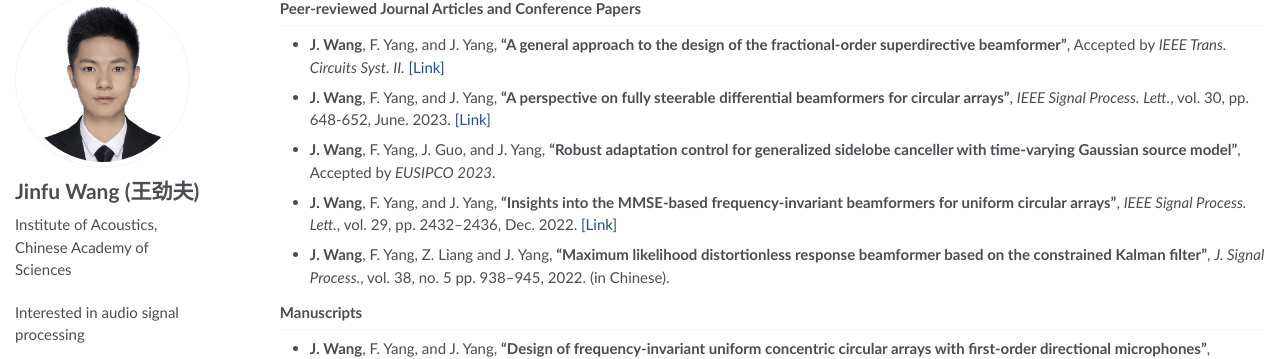
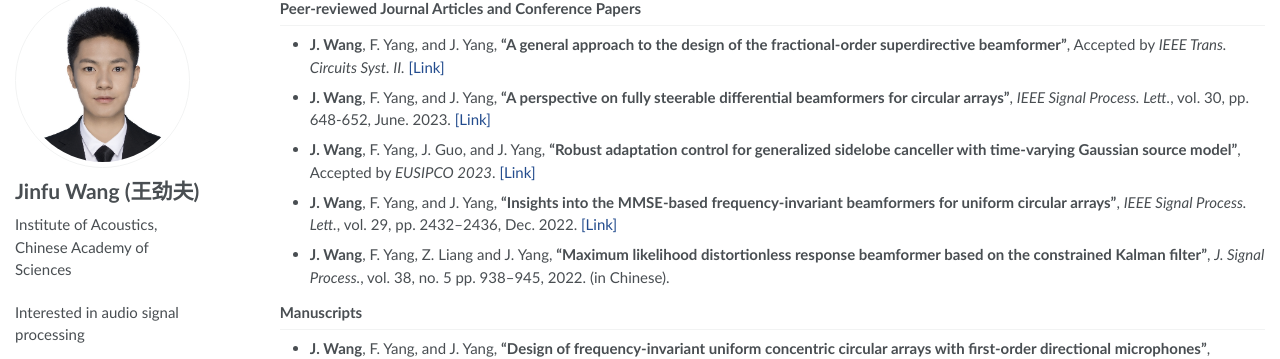
Before and after one commit to 875441459/875441459.github.io, a Jekyll site: the page built from _pages/about.md, in a window 1280 px wide and 900 px high, scrolled down 338 px. Shown: the part 97-456 px from the top of the window. Built offline with Jekyll 4.4.1, drawn with Linux system fonts in a browser that asks for light colours.

Commit message:
Update about.md

```diff
--- a/_pages/about.md
+++ b/_pages/about.md
@@ -36,7 +36,7 @@ My research focuses on **microphone array processing**, **(semi-)blind speech se
 
 -  **J. Wang**, F. Yang, and J. Yang, **"A perspective on fully steerable differential beamformers for circular arrays"**, *IEEE Signal Process. Lett.*, vol. 30, pp. 648-652, June. 2023. [[Link]](https://ieeexplore.ieee.org/document/10138024)
 
--  **J. Wang**, F. Yang, J. Guo, and J. Yang, **"Robust adaptation control for generalized sidelobe canceller with time-varying Gaussian source model"**, Accepted by *EUSIPCO 2023*.
+-  **J. Wang**, F. Yang, J. Guo, and J. Yang, **"Robust adaptation control for generalized sidelobe canceller with time-varying Gaussian source model"**, Accepted by *EUSIPCO 2023*. [[Link]](https://eurasip.org/Proceedings/Eusipco/Eusipco2023/pdfs/0000016.pdf)
 
 - **J. Wang**, F. Yang, and J. Yang, **"Insights into the MMSE-based frequency-invariant beamformers for uniform circular arrays"**, *IEEE Signal Process. Lett.*,  vol. 29, pp. 2432–2436, Dec. 2022.
 [[Link]](https://ieeexplore.ieee.org/document/9964078/metrics#metrics)
```
